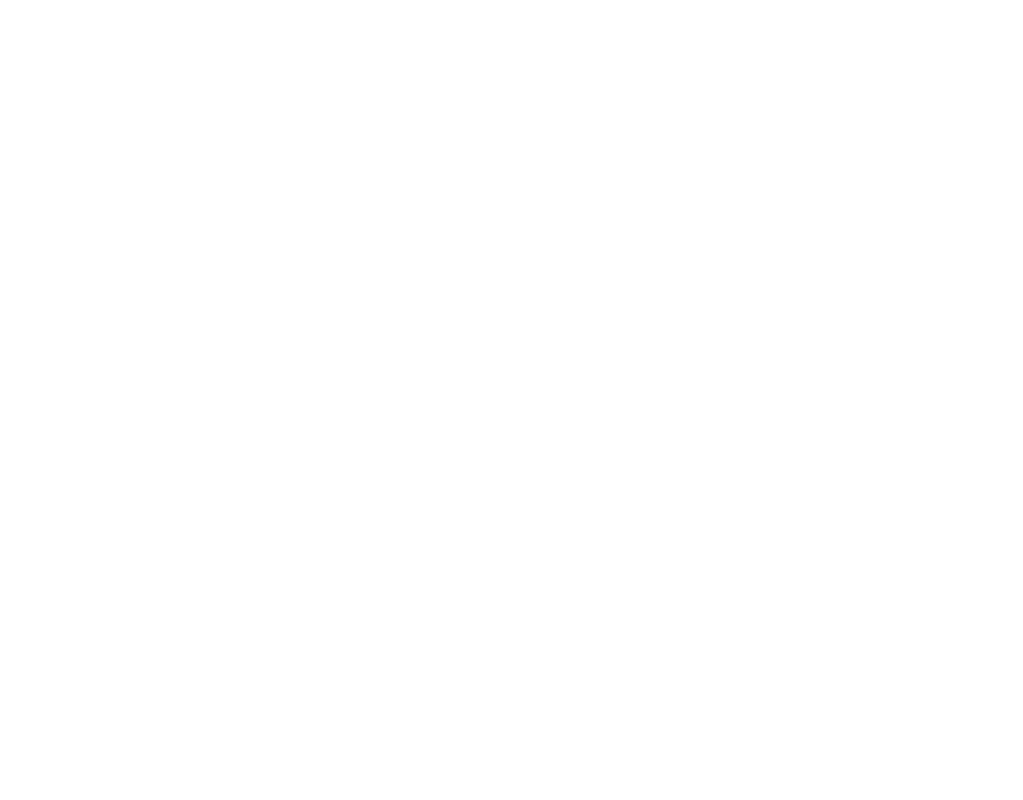
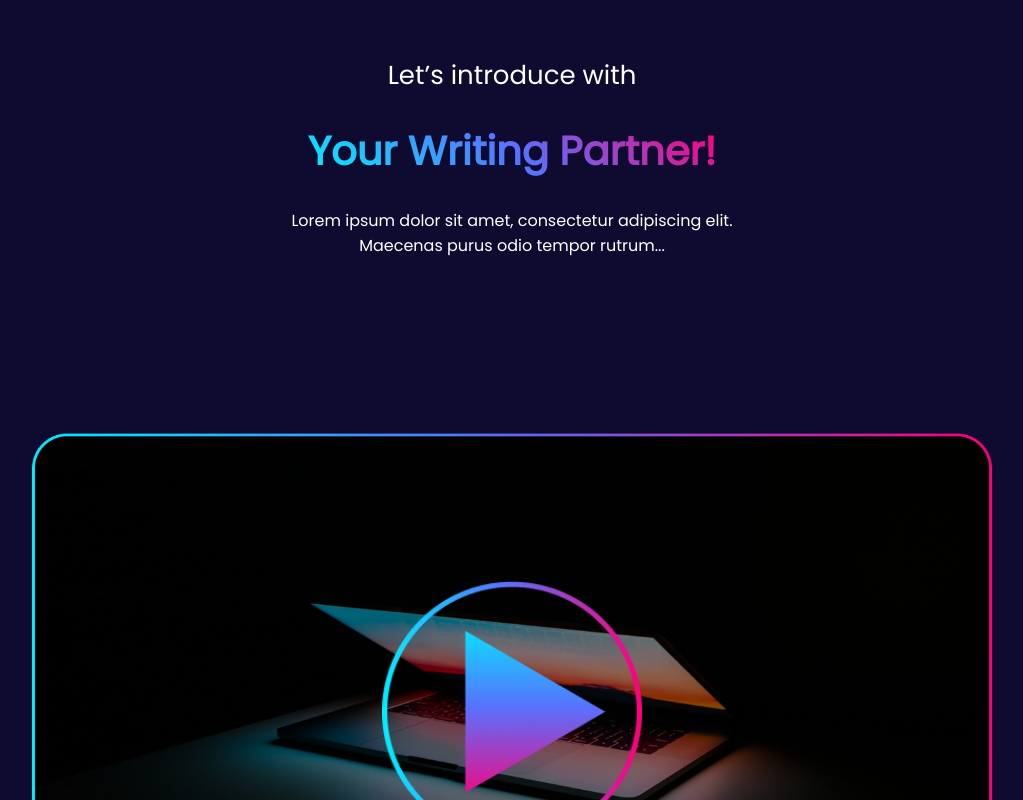
Before and after one commit to Kuroikuma/markai, a React (Create React App) app: page / in a window 1280 px wide. Shown: the part 2560-3360 px from the top of the page, without its empty margins (128-1151 px from the left). Before the commit the page ends 2560 px from the top, so only its background shows below. Built offline with nearby package versions, Linux system fonts and the light colour scheme.

Commit message:
feat: add component video

```diff
--- a/src/app/App.js
+++ b/src/app/App.js
@@ -3,6 +3,7 @@
 import React from 'react'
 import { Robot } from './components/robot'
 import { Feature } from './components/feature'
+import { Video } from './components/video'
 
 export function App() {
   return (
@@ -10,6 +11,7 @@
       <Home />
       <Robot />
       <Feature />
+      <Video />
     </div>
   )
 }
--- /dev/null
+++ b/src/app/components/video.jsx
@@ -0,0 +1,24 @@
+import '../css/video.css'
+import unsplash from '../../assets/unsplash.png'
+import play from '../../assets/play.png'
+
+export const Video = () => {
+  return (
+    <div className="video-wrapper">
+      <section className="video-wrap">
+        <article className="video__info">
+          <p>Let’s introduce with</p>
+          <h2>Your Writing Partner!</h2>
+          <p>
+            Lorem ipsum dolor sit amet, consectetur adipiscing elit. Maecenas
+            purus odio tempor rutrum...
+          </p>
+        </article>
+        <section className="video__content">
+          <img src={unsplash} alt="unsplash" />
+          <img src={play} alt="play" />
+        </section>
+      </section>
+    </div>
+  )
+}
--- /dev/null
+++ b/src/app/css/video.css
@@ -0,0 +1,57 @@
+.video-wrapper {
+  height: 140vh;
+  width: 100%;
+  display: flex;
+  justify-content: center;
+  align-items: center;
+  background-color: #0f0b30;
+}
+.video-wrap {
+  height: 90%;
+  width: 75%;
+  display: flex;
+  flex-direction: column;
+  justify-content: space-between;
+  align-items: center;
+}
+.video__info {
+  height: 20%;
+  width: 50%;
+  display: flex;
+  flex-direction: column;
+  justify-content: space-between;
+  align-items: center;
+}
+.video__info p {
+  font-family: Poppins;
+  color: white;
+  text-align: center;
+}
+.video__info p:nth-of-type(1) {
+  font-size: 26px;
+}
+.video__info h2 {
+  font-family: Poppins;
+  font-size: 40px;
+  line-height: 50px;
+  font-weight: bold;
+  background-image: linear-gradient(45deg, #00f0ff, #5773ff, #ff007a);
+  -webkit-background-clip: text;
+  -webkit-text-fill-color: transparent;
+}
+.video__content {
+  height: 70%;
+  width: 100%;
+  position: relative;
+  display: flex;
+  justify-content: center;
+  align-items: center;
+}
+.video__content img:nth-of-type(1) {
+  width: 100%;
+  object-fit: contain;
+}
+.video__content img:nth-of-type(2) {
+  height: 37%;
+  position: absolute;
+}
```
Also changed, not shown: src/assets/play.png (added), src/assets/unsplash.png (added).
